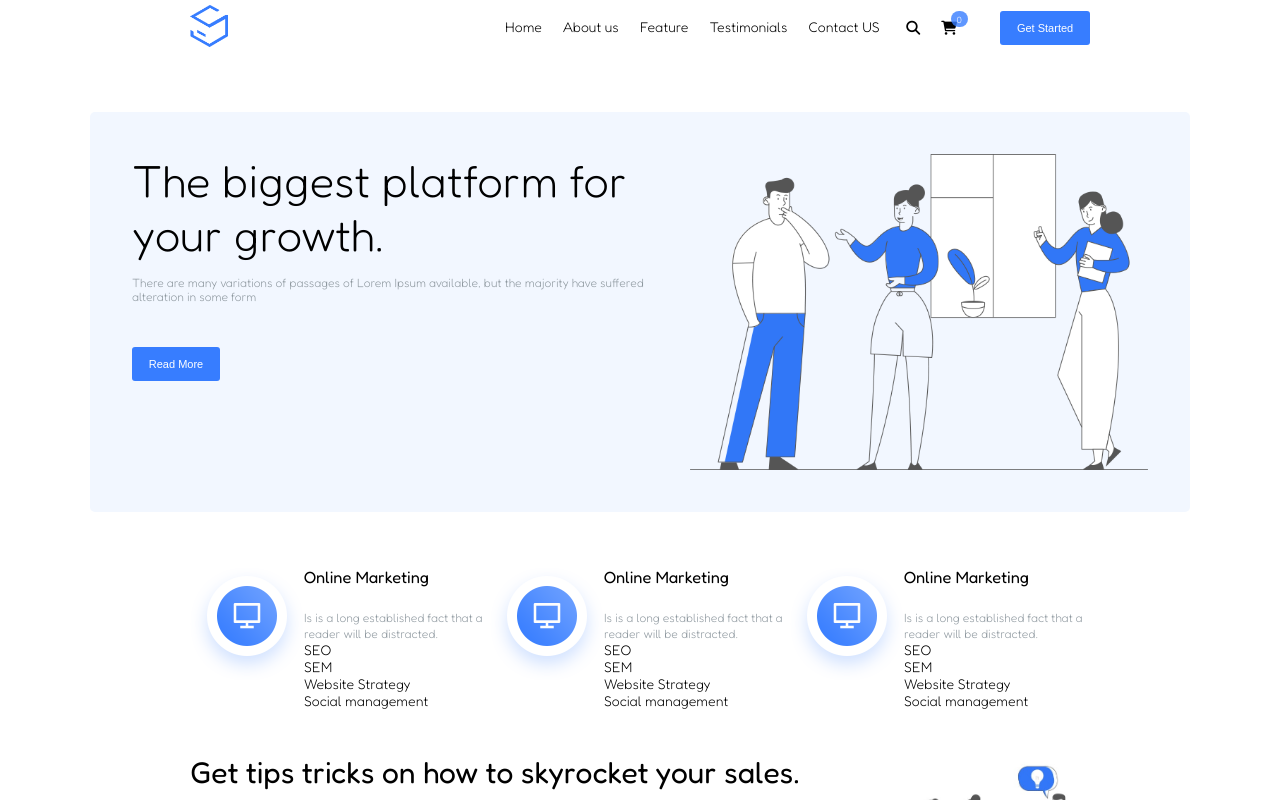
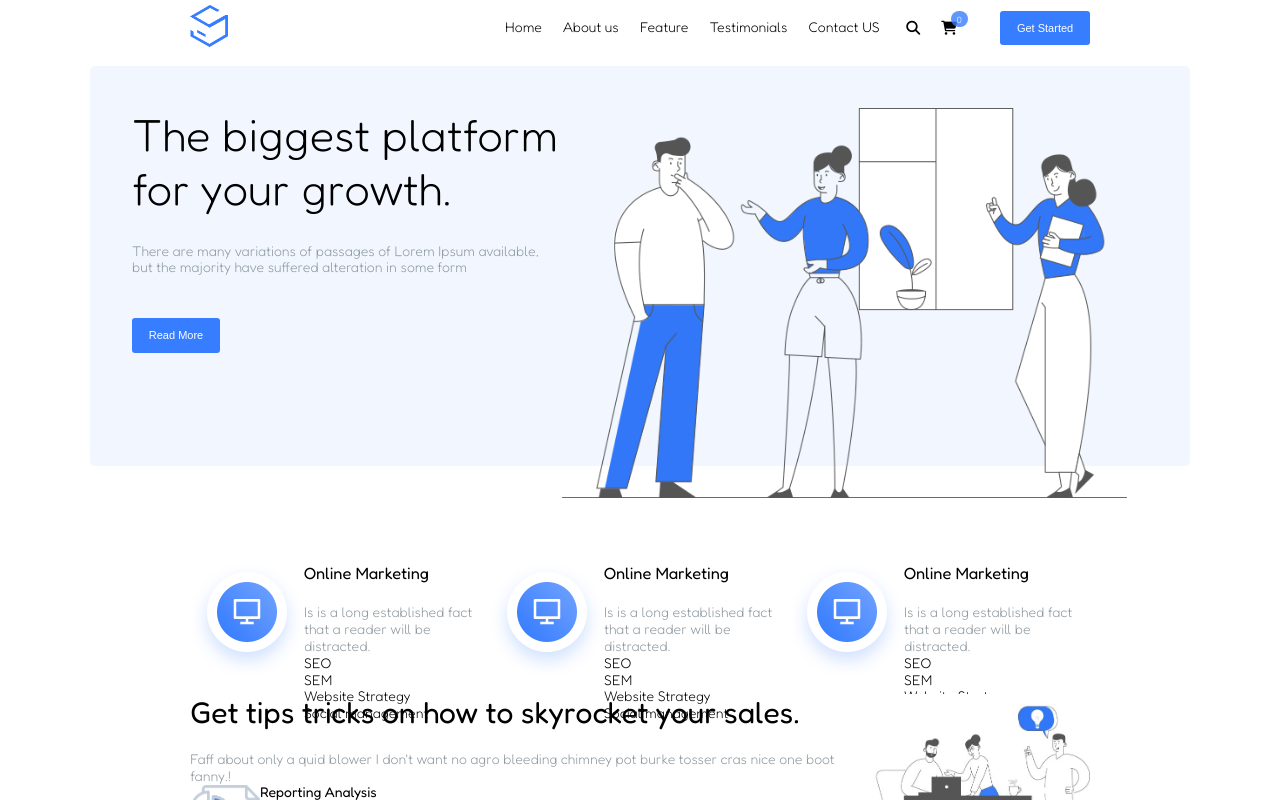
Before and after one commit to MGPasinetti/proj-html-vuejs, a Vue app: page / in a window 1280 px wide. Shown: the top 800 px of the page. Built offline with nearby package versions, Linux system fonts and the light colour scheme.

Commit message:
hero-sec done

```diff
--- a/src/App.vue
+++ b/src/App.vue
@@ -41,7 +41,7 @@ export default {
 
 <style lang="scss">
 @import "./assets/styles/style.scss";
-#app > * {
-  margin-bottom: 4rem;
-}
+// #app > * {
+//   margin-bottom: 4rem;
+// }
 </style>
--- a/src/assets/styles/partials/_general.scss
+++ b/src/assets/styles/partials/_general.scss
@@ -44,7 +44,7 @@ button {
 }
 
 small {
-	font-size: 12px;
+	font-size: 14px;
 	color: $txt_color_grey;
 	margin-bottom: 3rem;
 }
@@ -52,6 +52,14 @@ small {
 nav li {
 	height: 100%;
 	border-bottom: 2px solid transparent;
+}
+
+li:hover {
+	border-bottom: 2px solid $border_color_blue;
+
+	& a {
+		color: $txt_color_blue;
+	}
 }
 
 // UTILITY CLASSES
@@ -68,11 +76,3 @@ nav li {
 	background-color: $bkg_color_white;
 	margin: 0 auto;
 }
-
-li:hover {
-	border-bottom: 2px solid $border_color_blue;
-
-	& a {
-		color: $txt_color_blue;
-	}
-}
--- a/src/components/HeaderSb.vue
+++ b/src/components/HeaderSb.vue
@@ -31,8 +31,9 @@ export default {
 <style lang="scss" scoped>
 @import "../assets/styles/style.scss";
 
-header {
+header.container-sec {
   @include flex-layout;
+  margin-bottom: .7rem;
 
   div:last-child {
     flex: 0 0 65%;
--- a/src/components/HeroSb.vue
+++ b/src/components/HeroSb.vue
@@ -29,18 +29,22 @@ export default {
   background-color: $bkg_color_lilla;
   padding: 3rem;
   border-radius: 5px;
+  margin-bottom: 7rem;
 
   & :first-child {
     @include col-layout;
     margin-bottom: 1rem;
+    flex: 0 0 40%;
+    min-width: 430px;
 
     & button {
-      width: fit-content;
+      height: fit-content;
     }
   }
 
   & :last-child {
-    width: 50%;
+    flex-shrink: 1;
+    height: 390px;
   }
 }
 </style>
```
